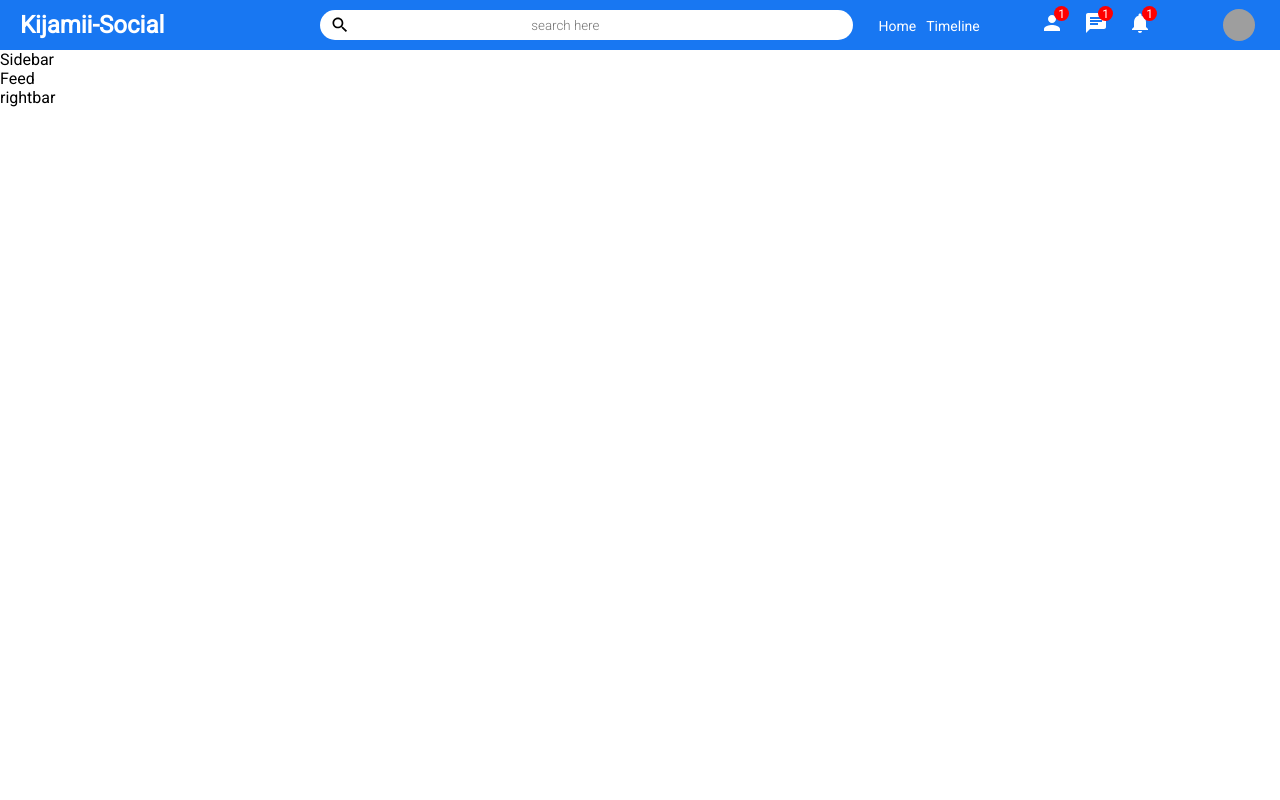
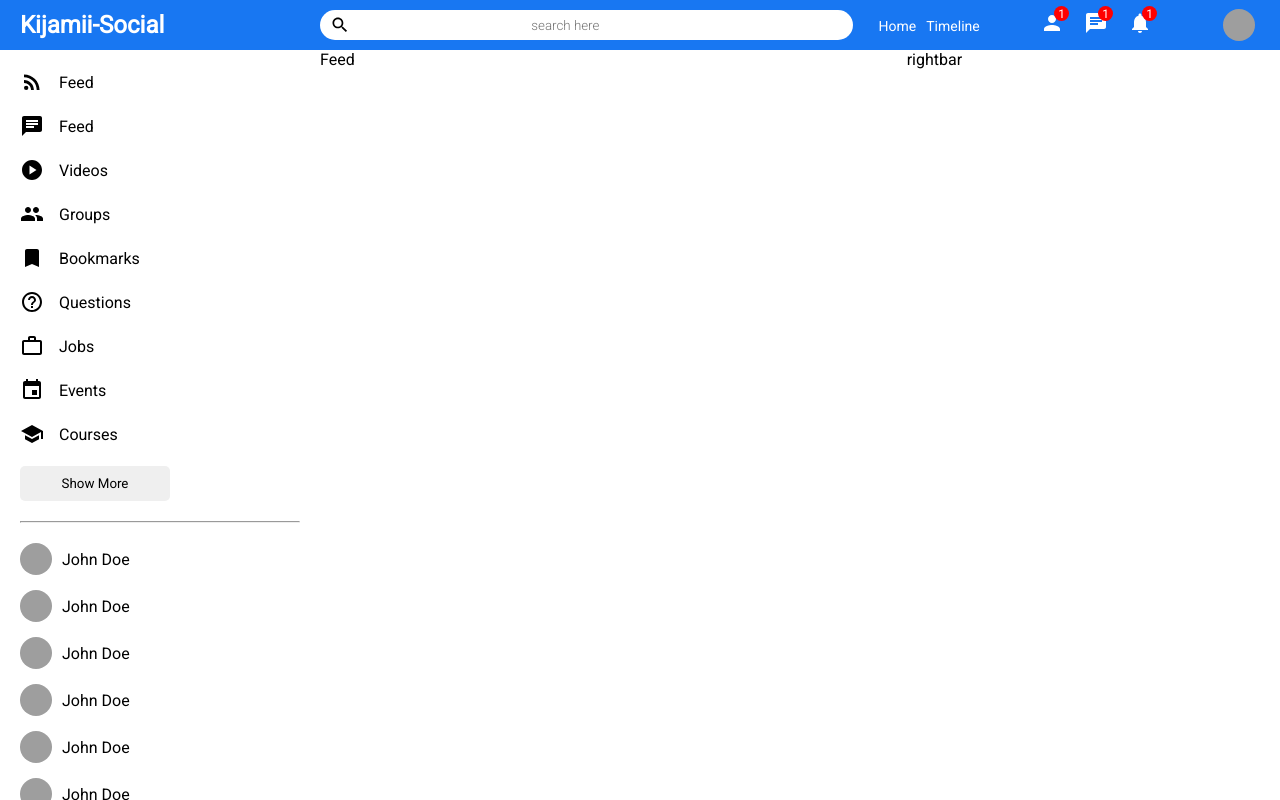
Before and after one commit to Kadas36/Ecommerce-site, a React (Create React App) app: page / in a window 1280 px wide. Built offline with nearby package versions, Linux system fonts and the light colour scheme; grey boxes are pictures that could not be loaded.

Commit message:
Initial Sidebar design

```diff
--- a/src/components/feed/feed.css
+++ b/src/components/feed/feed.css
@@ -0,0 +1,3 @@
+.feed {
+  flex: 5.5;
+}
--- a/src/components/feed/feed.jsx
+++ b/src/components/feed/feed.jsx
@@ -1,5 +1,5 @@
 import "./feed.css";
 
 export default function Feed() {
-  return <div>Feed</div>;
+  return <div className="feed">Feed</div>;
 }
--- a/src/components/rightbar/rightbar.css
+++ b/src/components/rightbar/rightbar.css
@@ -0,0 +1,3 @@
+.rightbar {
+  flex: 3.5;
+}
--- a/src/components/rightbar/rightbar.jsx
+++ b/src/components/rightbar/rightbar.jsx
@@ -1,5 +1,5 @@
 import "./rightbar.css";
 
 export default function Rightbar() {
-  return <div>rightbar</div>;
+  return <div className="rightbar">rightbar</div>;
 }
--- a/src/components/sidebar/sidebar.css
+++ b/src/components/sidebar/sidebar.css
@@ -0,0 +1,69 @@
+.sidebar {
+  flex: 3;
+  height: calc(100vh - 50px);
+  overflow-y: scroll;
+}
+
+::-webkit-scrollbar {
+  width: 6px;
+}
+
+::-webkit-scrollbar-track {
+  background-color: #f1f1f1;
+}
+
+::-webkit-scrollbar-thumb {
+  background-color: rgb(179, 179, 179);
+}
+
+.sidebarwrapper {
+  padding: 20px;
+}
+
+.sidebarList {
+  padding: 0;
+  margin: 0;
+  list-style: none;
+}
+
+.sidebarListItem {
+  display: flex;
+  align-items: center;
+  margin-bottom: 20px;
+}
+
+.sidebarIcon {
+  margin-right: 15px;
+}
+
+.sidebarButton {
+  width: 150px;
+  border: none;
+  padding: 10px;
+  border-radius: 5px;
+  font-weight: 500;
+}
+
+.sidebarHr {
+  margin: 20px 0;
+}
+
+.sidebarFriendList {
+  padding: 0;
+  margin: 0;
+  list-style: none;
+}
+
+.sidebarFriend {
+  display: flex;
+  align-items: center;
+  margin-bottom: 15px;
+}
+
+.sidebarFriendImg {
+  width: 32px;
+  height: 32px;
+  border-radius: 50%;
+  object-fit: cover;
+  margin-right: 10px;
+}
--- a/src/components/sidebar/sidebar.jsx
+++ b/src/components/sidebar/sidebar.jsx
@@ -1,5 +1,119 @@
 import "./sidebar.css";
+import {
+  RssFeed,
+  Chat,
+  PlayCircle,
+  Group,
+  Bookmark,
+  HelpOutline,
+  WorkOutline,
+  InsertInvitation,
+  School,
+} from "@mui/icons-material";
 
 export default function Sidebar() {
-  return <div className="sidebar">Sidebar</div>;
+  return (
+    <div className="sidebar">
+      <div className="sidebarwrapper">
+        <ul className="sidebarList">
+          <li className="sidebarListItem">
+            <RssFeed className="sidebarIcon" />
+            <span className="sidebarListItemText">Feed</span>
+          </li>
+          <li className="sidebarListItem">
+            <Chat className="sidebarIcon" />
+            <span className="sidebarListItemText">Feed</span>
+          </li>
+          <li className="sidebarListItem">
+            <PlayCircle className="sidebarIcon" />
+            <span className="sidebarListItemText">Videos</span>
+          </li>
+          <li className="sidebarListItem">
+            <Group className="sidebarIcon" />
+            <span className="sidebarListItemText">Groups</span>
+          </li>
+          <li className="sidebarListItem">
+            <Bookmark className="sidebarIcon" />
+            <span className="sidebarListItemText">Bookmarks</span>
+          </li>
+          <li className="sidebarListItem">
+            <HelpOutline className="sidebarIcon" />
+            <span className="sidebarListItemText">Questions</span>
+          </li>
+          <li className="sidebarListItem">
+            <WorkOutline className="sidebarIcon" />
+            <span className="sidebarListItemText">Jobs</span>
+          </li>
+          <li className="sidebarListItem">
+            <InsertInvitation className="sidebarIcon" />
+            <span className="sidebarListItemText">Events</span>
+          </li>
+          <li className="sidebarListItem">
+            <School className="sidebarIcon" />
+            <span className="sidebarListItemText">Courses</span>
+          </li>
+        </ul>
+        <button className="sidebarButton">Show More</button>
+        <hr className="sidebarHr" />
+        <ul className="sidebarFriendList">
+          <li className="sidebarFriend">
+            <img
+              src="/assets/person/prof11.jpg"
+              alt=""
+              className="sidebarFriendImg"
+            />
+            <span className="sidebarFriendName">John Doe</span>
+          </li>
+          <li className="sidebarFriend">
+            <img
+              src="/assets/person/prof11.jpg"
+              alt=""
+              className="sidebarFriendImg"
+            />
+            <span className="sidebarFriendName">John Doe</span>
+          </li>
+          <li className="sidebarFriend">
+            <img
+              src="/assets/person/prof11.jpg"
+              alt=""
+              className="sidebarFriendImg"
+            />
+            <span className="sidebarFriendName">John Doe</span>
+          </li>
+          <li className="sidebarFriend">
+            <img
+              src="/assets/person/prof11.jpg"
+              alt=""
+              className="sidebarFriendImg"
+            />
+            <span className="sidebarFriendName">John Doe</span>
+          </li>
+          <li className="sidebarFriend">
+            <img
+              src="/assets/person/prof11.jpg"
+              alt=""
+              className="sidebarFriendImg"
+            />
+            <span className="sidebarFriendName">John Doe</span>
+          </li>
+          <li className="sidebarFriend">
+            <img
+              src="/assets/person/prof11.jpg"
+              alt=""
+              className="sidebarFriendImg"
+            />
+            <span className="sidebarFriendName">John Doe</span>
+          </li>
+          <li className="sidebarFriend">
+            <img
+              src="/assets/person/prof11.jpg"
+              alt=""
+              className="sidebarFriendImg"
+            />
+            <span className="sidebarFriendName">John Doe</span>
+          </li>
+        </ul>
+      </div>
+    </div>
+  );
 }
--- a/src/pages/home/home.css
+++ b/src/pages/home/home.css
@@ -0,0 +1,4 @@
+.homecontainter {
+  display: flex;
+  width: 100%;
+}
--- a/src/pages/home/home.jsx
+++ b/src/pages/home/home.jsx
@@ -2,6 +2,7 @@
 import Topbar from "../../components/topbar/topbar";
 import Feed from "../../components/feed/feed";
 import Rightbar from "../../components/rightbar/rightbar";
+import "./home.css";
 
 export default function Home() {
   return (
```
